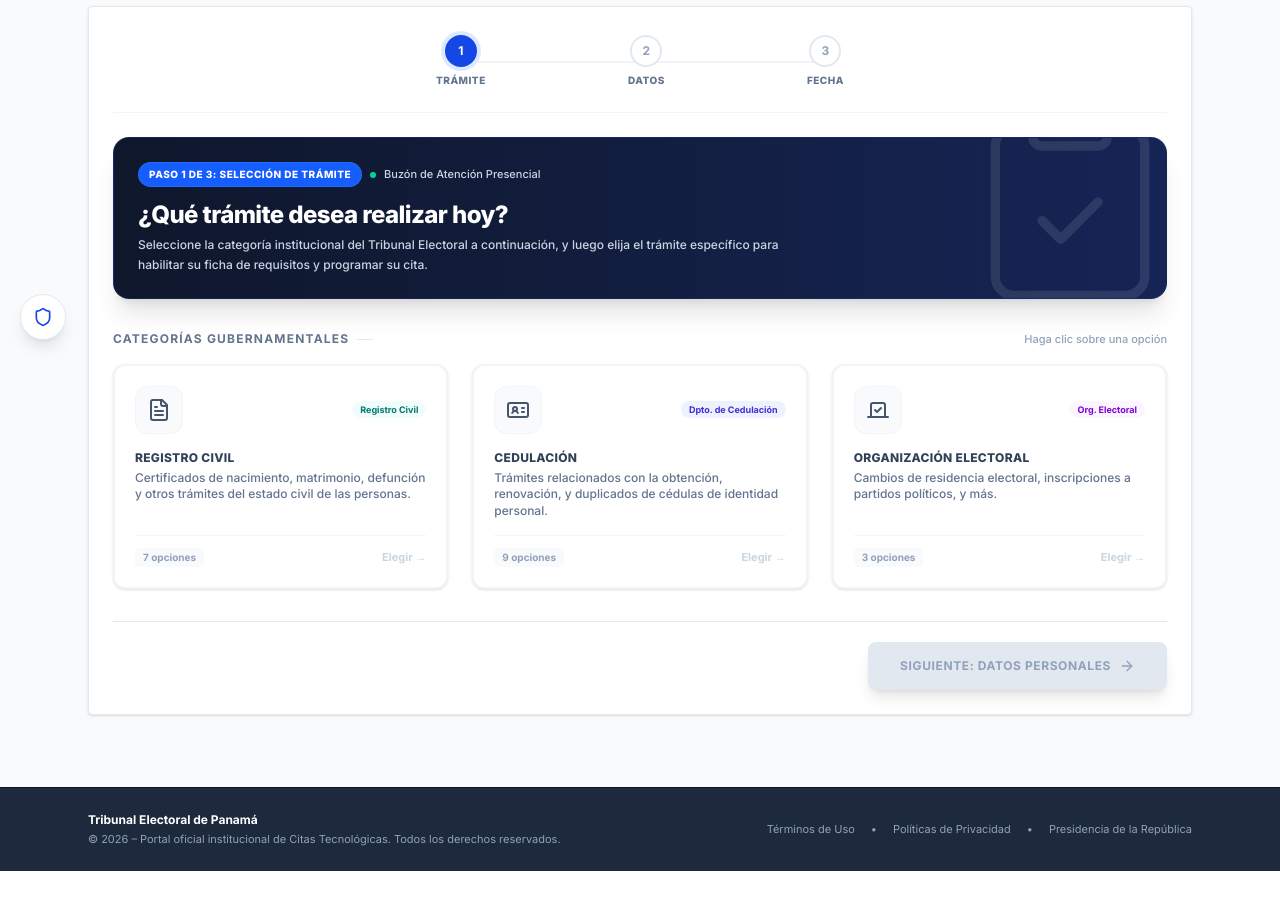
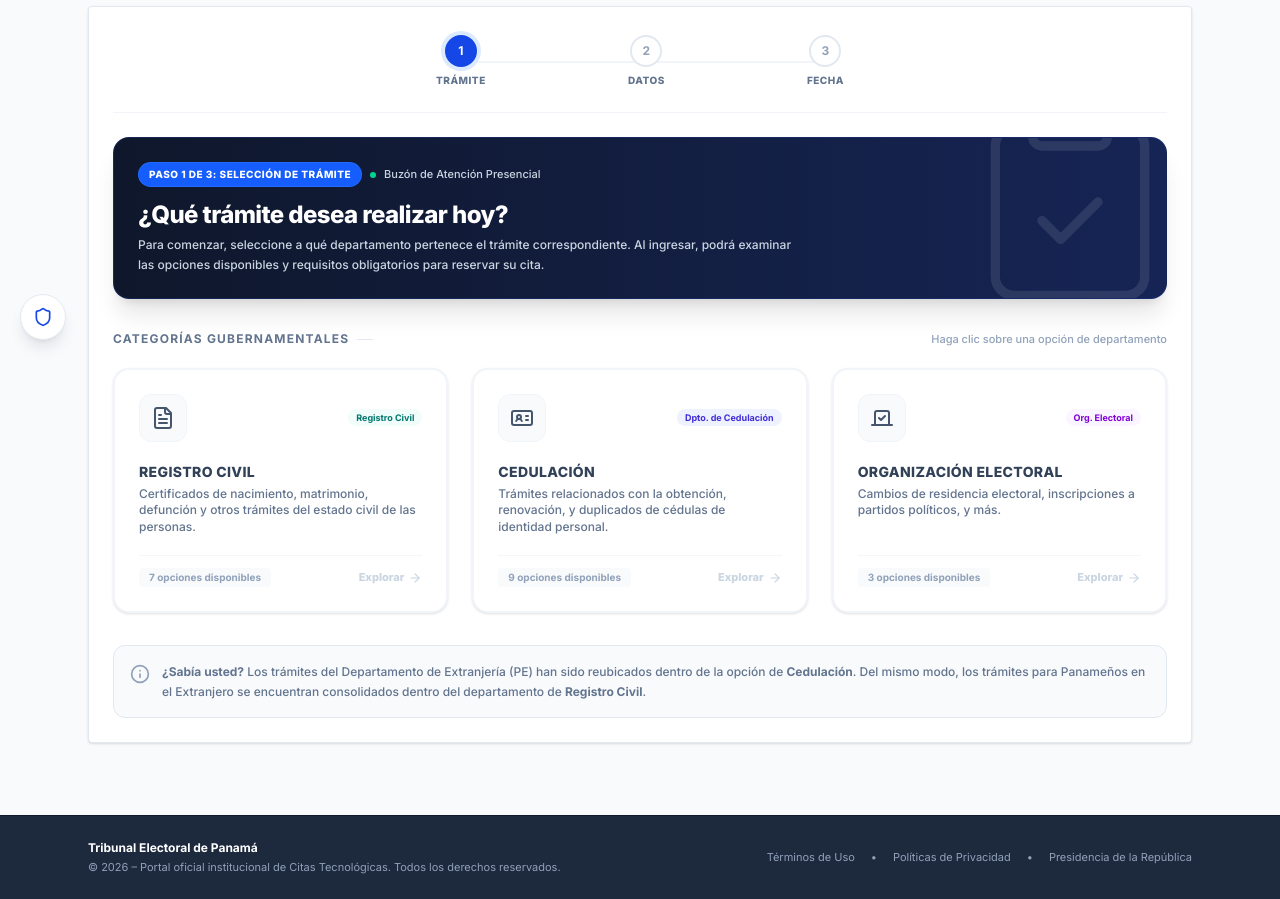
Before and after one commit to oavv03/CitasTE, a React (Vite) app: page / in a window 1280 px wide. Shown: the part 440-1339 px from the top of the page. Before the commit the page ends 1311 px from the top, so only its background shows below. Built offline with nearby package versions, Linux system fonts and the light colour scheme.

Commit message:
feat: add fade-in animation to service selection
Refactor the component to handle inactive categories with a clean entrance animation.

```diff
--- a/src/components/SeleccionServicio.tsx
+++ b/src/components/SeleccionServicio.tsx
@@ -164,8 +164,9 @@ export default function SeleccionServicio({
     return count;
   };
 
+  if (!activeCat) {
     return (
-    <div className="space-y-8">
+      <div className="space-y-8 animate-fade-in">
         {/* Top Banner & Heading */}
         <div className="relative overflow-hidden bg-gradient-to-r from-slate-900 to-blue-950 text-white rounded-2xl p-6 shadow-xl border border-blue-900/40">
           <div className="absolute right-0 bottom-0 opacity-10 pointer-events-none transform translate-y-4 translate-x-4">
@@ -187,7 +188,7 @@ export default function SeleccionServicio({
                   ¿Qué trámite desea realizar hoy?
                 </h2>
                 <p className="text-xs text-slate-300 font-medium leading-relaxed">
-                Seleccione la categoría institucional del Tribunal Electoral a continuación, y luego elija el trámite específico para habilitar su ficha de requisitos y programar su cita.
+                  Para comenzar, seleccione a qué departamento pertenece el trámite correspondiente. Al ingresar, podrá examinar las opciones disponibles y requisitos obligatorios para reservar su cita.
                 </p>
               </div>
               {onBack && (
@@ -205,18 +206,17 @@ export default function SeleccionServicio({
         </div>
 
         {/* Grid of Categories - Modern Responsive Layout for 3 Items */}
-      <div className="space-y-3">
+        <div className="space-y-4">
           <div className="flex items-center justify-between pb-1">
             <h3 className="text-xs font-bold text-slate-500 uppercase tracking-widest flex items-center gap-2">
               <span>Categorías Gubernamentales</span>
               <span className="w-4 h-[1px] bg-slate-200"></span>
             </h3>
-          <span className="text-[11px] text-slate-400 font-medium">Haga clic sobre una opción</span>
+            <span className="text-[11px] text-slate-400 font-medium">Haga clic sobre una opción de departamento</span>
           </div>
 
           <div className="grid grid-cols-1 md:grid-cols-3 gap-6">
             {SERVICIOS_TRIBUNAL.filter(cat => ['registro_civil', 'cedulacion', 'organizacion_electoral'].includes(cat.id)).map((cat) => {
-            const isSelected = activeCat === cat.id;
               const meta = CATEGORY_META[cat.id] || {
                 themeColor: 'bg-blue-600',
                 activeBorder: 'border-blue-600 ring-blue-600/10 shadow-sm bg-blue-50/5',
@@ -233,25 +233,12 @@ export default function SeleccionServicio({
                   key={cat.id}
                   type="button"
                   onClick={() => handleCategoryClick(cat.id)}
-                className={`text-left p-5 rounded-xl border-2 transition-all duration-300 cursor-pointer flex flex-col justify-between h-full relative overflow-hidden group hover:shadow-md ${
-                  isSelected
-                    ? `${meta.activeBorder} ring-4 shadow-md scale-[1.02]`
-                    : 'border-slate-100 bg-white hover:border-slate-300 shadow-sm'
-                }`}
+                  className="text-left p-6 rounded-2xl border-2 border-slate-100 bg-white hover:border-slate-300 shadow-sm transition-all duration-300 cursor-pointer flex flex-col justify-between h-full relative overflow-hidden group hover:shadow-md hover:scale-[1.015]"
                 >
-                {/* Accent Color Strip when selected */}
-                {isSelected && (
-                  <div className={`absolute top-0 left-0 right-0 h-1.5 ${meta.themeColor}`} />
-                )}
-
-                <div className="space-y-4">
+                  <div className="space-y-5">
                     {/* Icon & Mini-badge */}
                     <div className="flex items-center justify-between">
-                    <div
-                      className={`w-12 h-12 rounded-xl flex items-center justify-center transition-transform duration-300 group-hover:scale-105 ${
-                        isSelected ? `${meta.themeColor} text-white shadow-lg` : 'bg-slate-50 text-slate-600 border border-slate-100'
-                      }`}
-                    >
+                      <div className="w-12 h-12 rounded-xl flex items-center justify-center transition-transform duration-300 group-hover:scale-105 bg-slate-50 text-slate-600 border border-slate-100">
                         {renderIcon(cat.icono, 'w-6 h-6')}
                       </div>
                       <span className={`text-[9px] font-bold px-2 py-0.5 rounded-full ${meta.bgLight}`}>
@@ -261,7 +248,7 @@ export default function SeleccionServicio({
 
                     {/* Title & description */}
                     <div className="space-y-1">
-                    <h4 className={`text-xs font-black tracking-wide uppercase ${isSelected ? meta.textColor : 'text-slate-700'}`}>
+                      <h4 className="text-sm font-black tracking-wide uppercase text-slate-700 group-hover:text-blue-900 transition-colors">
                         {cat.nombre}
                       </h4>
                       <p className="text-xs text-slate-500 leading-snug line-clamp-3 font-medium">
@@ -271,12 +258,12 @@ export default function SeleccionServicio({
                   </div>
 
                   {/* Counter & Arrow Footer */}
-                <div className="pt-3 w-full border-t border-slate-100/80 mt-4 flex items-center justify-between text-[11px] font-bold">
-                  <span className={`px-2 py-0.5 rounded text-[10px] ${isSelected ? meta.bgLight : 'bg-slate-50 text-slate-400'}`}>
-                    {optionsCount} opciones
+                  <div className="pt-3 w-full border-t border-slate-100/80 mt-5 flex items-center justify-between text-[11px] font-bold">
+                    <span className="px-2.5 py-0.5 rounded text-[10px] bg-slate-50 text-slate-400 group-hover:bg-blue-50 group-hover:text-blue-700 transition-all">
+                      {optionsCount} opciones disponibles
                     </span>
-                  <span className={`transition-transform duration-300 ${isSelected ? 'translate-x-1.5 font-extrabold text-blue-700' : 'text-slate-300'}`}>
-                    {isSelected ? '✓ Seleccionado' : 'Elegir →'}
+                    <span className="transition-transform duration-300 group-hover:translate-x-1.5 text-slate-300 group-hover:text-blue-700 font-extrabold flex items-center gap-1">
+                      Explorar <ArrowRight className="w-3.5 h-3.5" />
                     </span>
                   </div>
                 </button>
@@ -285,15 +272,74 @@ export default function SeleccionServicio({
           </div>
         </div>
 
+        {/* Informative Footer */}
+        <div className="bg-slate-50 border border-slate-200 rounded-xl p-4 flex items-start gap-3">
+          <Info className="w-5 h-5 text-slate-400 shrink-0 mt-0.5" />
+          <p className="text-xs text-slate-500 leading-relaxed font-medium">
+            <strong>¿Sabía usted?</strong> Los trámites del Departamento de Extranjería (PE) han sido reubicados dentro de la opción de <strong>Cedulación</strong>. Del mismo modo, los trámites para Panameños en el Extranjero se encuentran consolidados dentro del departamento de <strong>Registro Civil</strong>.
+          </p>
+        </div>
+      </div>
+    );
+  }
+
+  // Loaded Category layout (Page with procedures of that category)
+  const meta = CATEGORY_META[activeCat] || {
+    themeColor: 'bg-blue-600',
+    activeBorder: 'border-blue-600 ring-blue-600/10 shadow-sm bg-blue-50/5',
+    bgLight: 'bg-blue-50 text-blue-700',
+    textColor: 'text-slate-800',
+    pillColor: 'bg-slate-100 text-slate-700',
+    badgeText: 'Trámite'
+  };
+
+  return (
+    <div className="space-y-6 animate-fade-in">
+      {/* Dynamic Header for Selected Page */}
+      <div className="bg-white border border-slate-200/80 rounded-2xl p-5 md:p-6 shadow-sm">
+        <div className="flex flex-col md:flex-row md:items-center justify-between gap-4">
+          <div className="flex items-center gap-4">
+            <button
+              type="button"
+              onClick={() => setActiveCat(null)}
+              className="p-2.5 hover:bg-slate-100 rounded-xl transition text-slate-500 hover:text-slate-800 border border-slate-200 cursor-pointer shadow-sm bg-white shrink-0"
+              title="Volver a Categorías"
+            >
+              <ArrowLeft className="w-4 h-4" />
+            </button>
+            <div className="space-y-1">
+              <div className="flex items-center gap-2">
+                <span className={`text-[9.5px] font-black uppercase tracking-wider px-2 py-0.5 rounded-full ${meta.bgLight}`}>
+                  {meta.badgeText}
+                </span>
+                <span className="w-1 h-1 rounded-full bg-slate-300"></span>
+                <span className="text-[11px] text-slate-500 font-semibold uppercase">Paso 1: Trámites del Departamento</span>
+              </div>
+              <h2 className="text-lg md:text-xl font-extrabold tracking-tight text-slate-800">
+                Departamento de {currentCategory?.nombre}
+              </h2>
+            </div>
+          </div>
+
+          <button
+            type="button"
+            onClick={() => setActiveCat(null)}
+            className="md:self-center px-4 py-2 border border-slate-200 hover:bg-slate-50 text-slate-600 hover:text-slate-850 rounded-lg transition text-xs font-bold flex items-center justify-center gap-2 cursor-pointer bg-white"
+          >
+            <ArrowLeft className="w-3.5 h-3.5" />
+            Cambiar Departamento
+          </button>
+        </div>
+      </div>
+
       {/* Sub-procedures Listing with unified styling */}
-      {currentCategory && (
-        <div className="animate-fade-in bg-slate-50 border border-slate-200/80 rounded-2xl p-5 md:p-6 space-y-6">
+      <div className="bg-slate-50 border border-slate-200/85 rounded-2xl p-5 md:p-6 space-y-6">
         <div className="flex flex-col sm:flex-row sm:items-center justify-between gap-4 border-b border-slate-200 pb-4">
           <div>
             <div className="flex items-center gap-2">
               <span className="w-2.5 h-2.5 rounded-full bg-blue-700"></span>
               <h4 className="text-xs font-black text-slate-700 uppercase tracking-widest">
-                  Trámites de {currentCategory.nombre}
+                Trámites de {currentCategory?.nombre}
               </h4>
             </div>
             <p className="text-xs text-slate-500 mt-1 font-medium">
@@ -302,16 +348,16 @@ export default function SeleccionServicio({
           </div>
 
           {activeSub && (
-              <div className="bg-emerald-50 text-emerald-800 border border-emerald-200 px-3.5 py-1.5 rounded-lg text-xs font-bold flex items-center gap-1.5 self-start">
+            <div className="bg-emerald-50 text-emerald-850 border border-emerald-200 px-3.5 py-1.5 rounded-lg text-xs font-bold flex items-center gap-1.5 self-start">
               <Check className="w-4 h-4 text-emerald-600 stroke-[3]" />
-                Trámite listo para agendar
+              Trámite Listo para Agendar
             </div>
           )}
         </div>
 
         <div className="grid grid-cols-1 lg:grid-cols-2 gap-6">
           {/* List left side */}
-            <div className="space-y-2 max-h-[380px] overflow-y-auto pr-2 scrollbar-thin scrollbar-thumb-slate-200 scrollbar-track-transparent">
+          <div className="space-y-2.5 max-h-[380px] overflow-y-auto pr-2 scrollbar-thin scrollbar-thumb-slate-200 scrollbar-track-transparent">
             {subServicesList.map((sub) => {
               const isSelected = activeSub === sub.id;
 
@@ -426,7 +472,7 @@ export default function SeleccionServicio({
 
                   <div className="bg-slate-50/50 border border-slate-100/80 rounded-xl p-4 space-y-3">
                     <ul className="space-y-2.5 text-xs text-slate-600 leading-relaxed font-semibold pl-1">
-                        {currentSubService.requisitos.map((req, idx) => (
+                      {currentSubService.requisitos.map((req: string, idx: number) => (
                         <li key={idx} className="flex items-start gap-2.5">
                           <span className="mt-0.5 shrink-0 w-4 h-4 rounded-full bg-emerald-100 text-emerald-800 flex items-center justify-center font-bold text-[9px] border border-emerald-200">
                             ✓
@@ -476,29 +522,24 @@ export default function SeleccionServicio({
           </div>
         </div>
       </div>
-      )}
 
       {/* Actions */}
       <div className="flex flex-col sm:flex-row gap-3 justify-between pt-5 border-t border-slate-200">
-        {onBack ? (
         <button
           type="button"
-            onClick={onBack}
-            className="w-full sm:w-auto h-12 px-6 rounded-lg border border-slate-300 text-slate-700 font-bold uppercase tracking-wider text-xs hover:bg-slate-50 transition cursor-pointer text-center flex items-center justify-center gap-1 bg-white"
+          onClick={() => setActiveCat(null)}
+          className="w-full sm:w-auto h-12 px-6 rounded-lg border border-slate-300 text-slate-700 font-bold uppercase tracking-wider text-xs hover:bg-slate-50 transition cursor-pointer text-center flex items-center justify-center gap-2 bg-white"
         >
           <ArrowLeft className="w-4 h-4" />
-            Regresar
+          Cambiar Departamento
         </button>
-        ) : (
-          <div className="hidden sm:block"></div>
-        )}
 
         <button
           type="button"
           onClick={handleNextSubmit}
-          disabled={!activeCat || !activeSub}
+          disabled={!activeSub}
           className={`w-full sm:w-auto h-12 font-bold px-8 rounded-lg shadow-lg uppercase tracking-wider text-xs transition duration-150 flex items-center justify-center gap-2 ${
-            activeCat && activeSub
+            activeSub
               ? 'bg-blue-700 hover:bg-blue-800 text-white cursor-pointer shadow-blue-100'
               : 'bg-slate-200 text-slate-400 cursor-not-allowed'
           }`}
```
Lines whose indentation alone changed are shown as unchanged.
